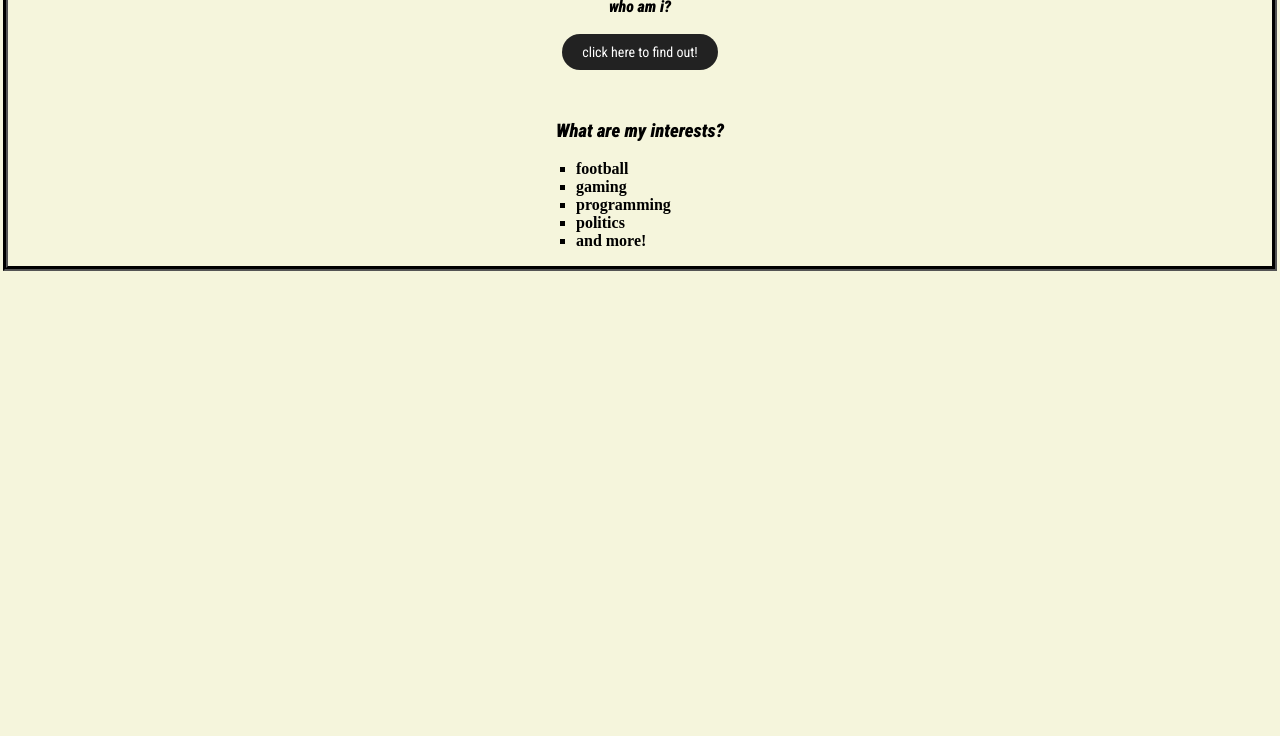
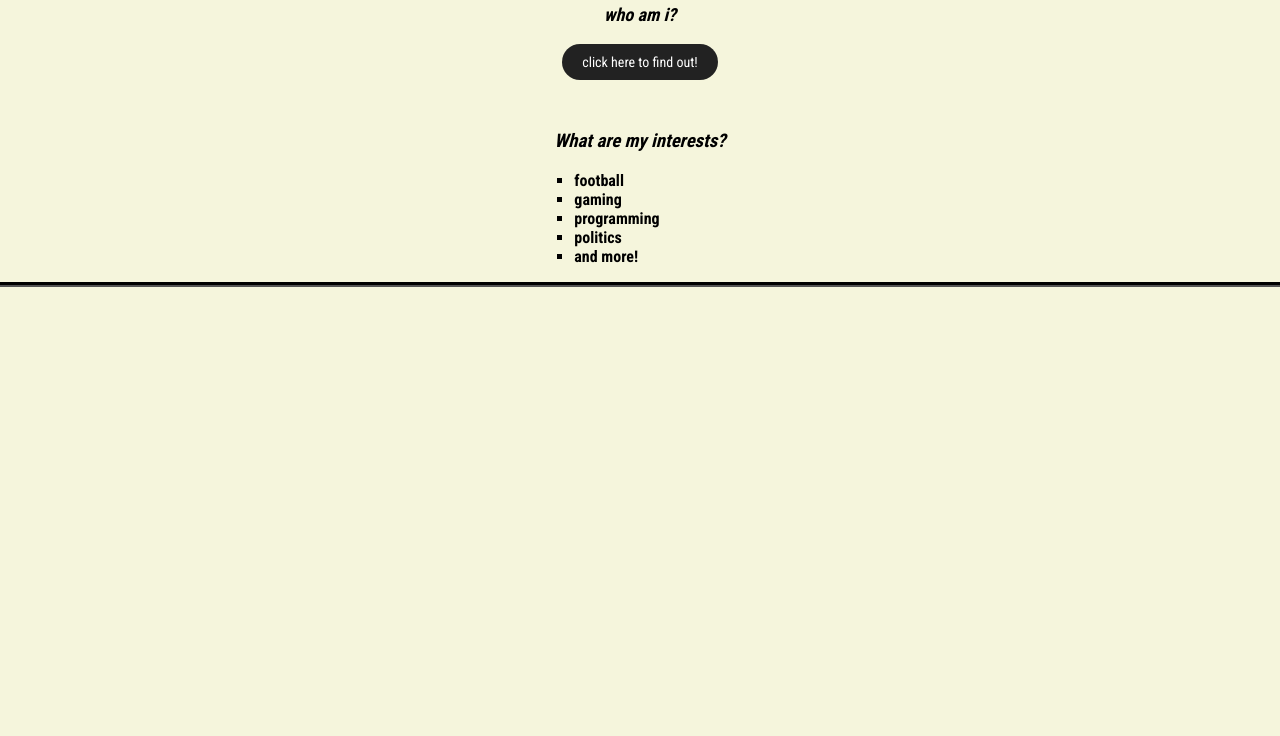
Before and after one commit to EinfachNurBxn/einfachnurbxn-github.io, a plain HTML site: page index.html in a window 1280 px wide. Shown: the part 64-800 px from the top of the page. Drawn offline with Linux system fonts and the light colour scheme.

Commit message:
[index.html and style.css] final changes

```diff
--- a/index.html
+++ b/index.html
@@ -8,22 +8,19 @@
   <title>Meine erste Website</title>
   <link rel="preconnect" href="https://fonts.googleapis.com" />
   <link rel="preconnect" href="https://fonts.gstatic.com" crossorigin />
-  <link href="https://fonts.googleapis.com/css2?family=Roboto+Condensed:ital,wght@0,100..900;1,100..900&display=swap" rel="stylesheet" />
+  <link href="https://fonts.googleapis.com/css2?family=Roboto+Condensed:wght@400;700&display=swap" rel="stylesheet" />
   <link rel="stylesheet" href="style.css" />
 </head>
 
 <body>
   <div class="box">
-    <h3 class="header">Hi,<br /></h3>
+    <h2 class="header">Hi,</h2>
     <center>
-      <span class="header" id="demo">who am i?</span>
+      <span id="demo">who am i?</span>
     </center>
     <br />
     <center>
-      <button
-        class="round-button"
-        onclick="const d=document.getElementById('demo'); d.innerText = d.innerText==='who am i?' ? 'my name is Ben. I\'m 16 years old and come from Germany' : 'who am i?'"
-      >
+      <button class="round-button" onclick="const d=document.getElementById('demo'); d.innerText = d.innerText==='who am i?' ? 'my name is Ben. I\'m 16 years old and come from Germany' : 'who am i?'">
         click here to find out!
       </button>
     </center>
@@ -42,4 +39,5 @@
     </div>
   </div>
 </body>
+
 </html>
--- a/style.css
+++ b/style.css
@@ -1,48 +1,25 @@
 body {
     background-color: beige;
+    font-family: "Roboto Condensed", sans-serif;
+    margin: 0;
+    padding: 0;
+    color: #000;
   }
 
   .header {
-    font-family: "Roboto Condensed", sans-serif;
+    font-weight: 700;
+    font-style: oblique;
     text-align: center;
-    font-weight: 1000;
-    font-style: oblique;
     margin-top: 20px;
   }
 
   #demo {
     font-family: "Roboto Condensed", sans-serif;
-    font-weight: 1000;
+    font-weight: 700;
     font-style: oblique;
     text-align: center;
-  }
-
-  .container {
-    text-align: center;
-    margin-top: 20px;
-  }
-
-  .list {
     display: inline-block;
-    text-align: left;
-    margin-top: 10px;
-  }
-
-  .box {
-    outline-style: groove;
-    outline-width: 5px;
-  }
-
-  ul {
-    list-style-type: square;
-    padding-left: 20px;
-  }
-
-  footer {
-    text-align: center;
-    margin-top: 40px;
-    font-size: 0.95em;
-    color: #000000;
+    font-size: 18px;
   }
 
   .round-button {
@@ -61,3 +38,31 @@ body {
     background-color: #555;
     transform: scale(1.05);
   }
+
+  .container {
+    text-align: center;
+    margin-top: 20px;
+  }
+
+  .list {
+    display: inline-block;
+    text-align: left;
+    margin-top: 10px;
+  }
+
+  ul {
+    list-style-type: square;
+    padding-left: 20px;
+  }
+
+  .box {
+    outline-style: groove;
+    outline-width: 5px;
+  }
+
+  footer {
+    text-align: center;
+    margin-top: 40px;
+    font-size: 0.95em;
+    color: #000;
+  }
```
